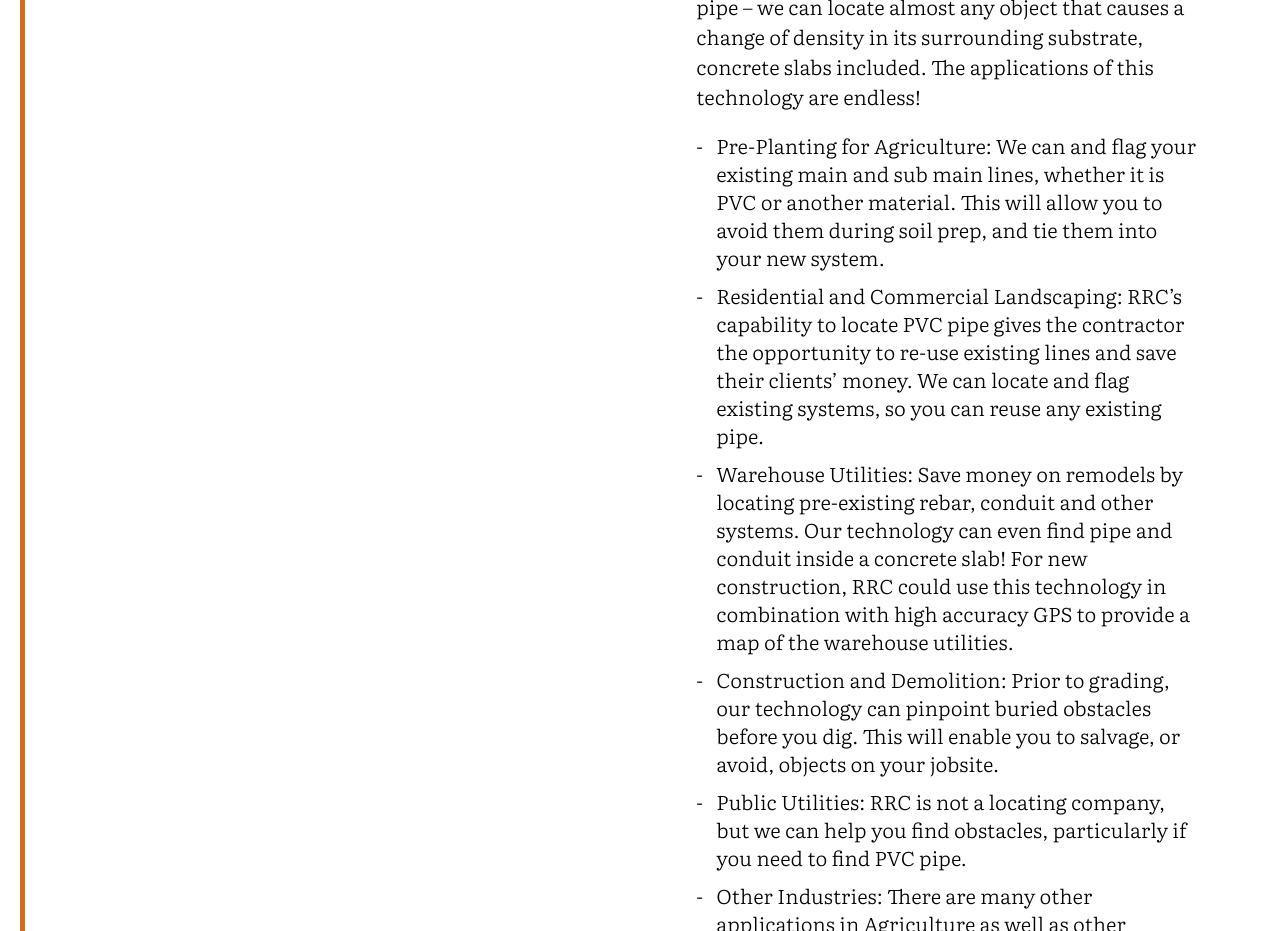
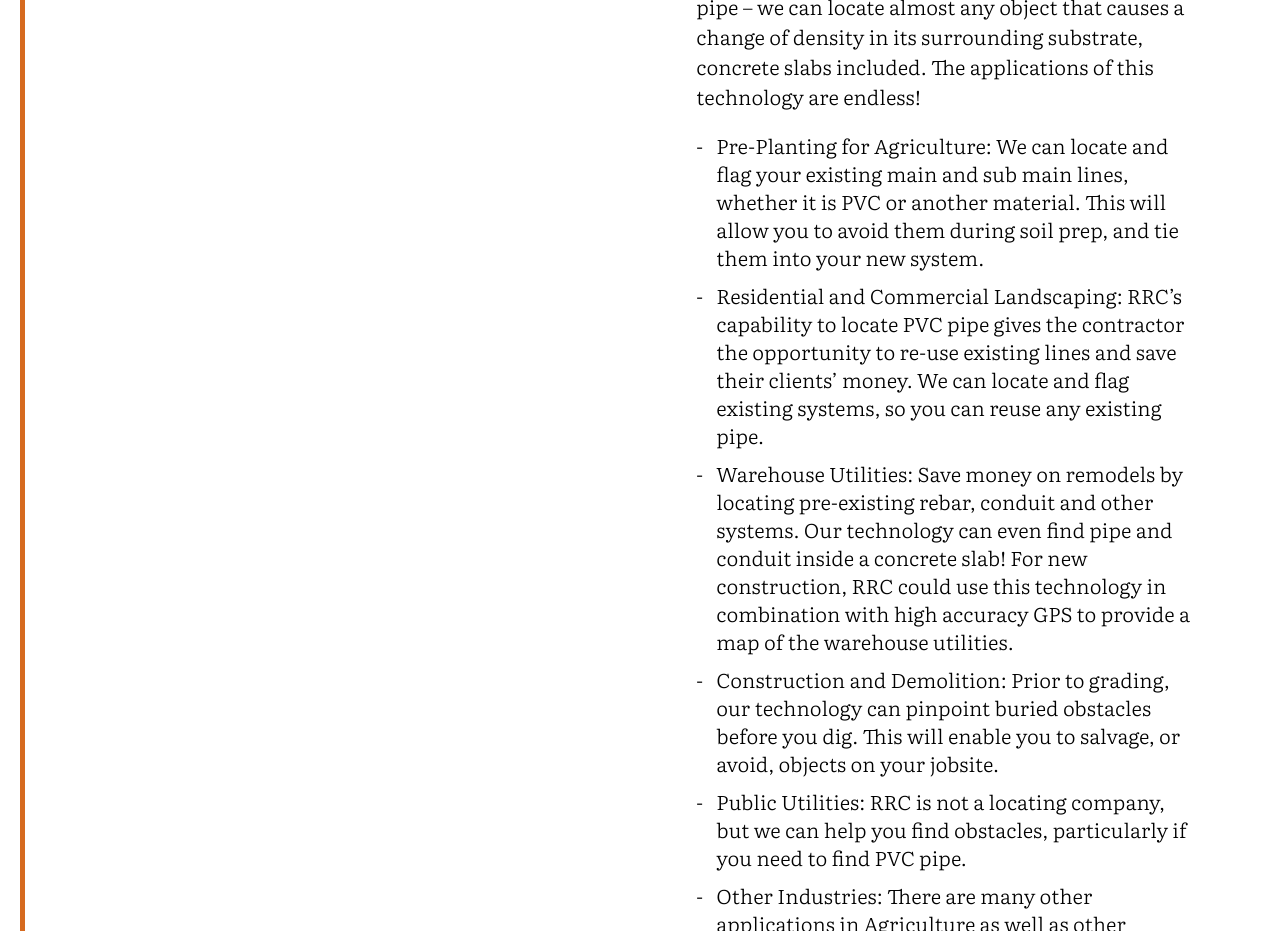
Before and after one commit to RedRoosterConsulting/RedRoosterConsultingllc.com, a plain HTML site: page services/find-buried-pipe/index.html in a window 1280 px wide. Shown: the part 840-1771 px from the top of the page. Drawn offline with Linux system fonts and the light colour scheme.

Commit message:
"locate and flag"

```diff
--- a/services/find-buried-pipe/index.html
+++ b/services/find-buried-pipe/index.html
@@ -48,7 +48,7 @@
 		<p class="blurb">Red Rooster Consulting has the technology to find buried PVC or PE pipe. In fact, we can find almost anything buried underground, from sewer pipe, to irrigation systems, to concrete vaults, to Jimmy Hoffa’s grave.  This technology is not limited just to pipe – we can locate almost any object that causes a change of density in its surrounding substrate, concrete slabs included.  The applications of this technology are endless!</p>
 
 		<ul class="blurb">
-			<li>Pre-Planting for Agriculture: We can and flag your existing main and sub main lines, whether it is PVC or another material.  This will allow you to avoid them during soil prep, and tie them into your new system.  </li>
+			<li>Pre-Planting for Agriculture: We can locate and flag your existing main and sub main lines, whether it is PVC or another material.  This will allow you to avoid them during soil prep, and tie them into your new system.  </li>
 			<li>Residential and Commercial Landscaping: RRC’s capability to locate PVC pipe gives the contractor the opportunity to re-use existing lines and save their clients’ money.  We can locate and flag existing systems, so you can reuse any existing pipe.</li>
 			<li>Warehouse Utilities: Save money on remodels by locating pre-existing rebar, conduit and other systems.  Our technology can even find pipe and conduit inside a concrete slab!  For new construction, RRC could use this technology in combination with high accuracy GPS to provide a map of the warehouse utilities.</li>
 			<li>Construction and Demolition: Prior to grading, our technology can pinpoint buried obstacles before you dig. This will enable you to salvage, or avoid, objects on your jobsite.</li>
```
